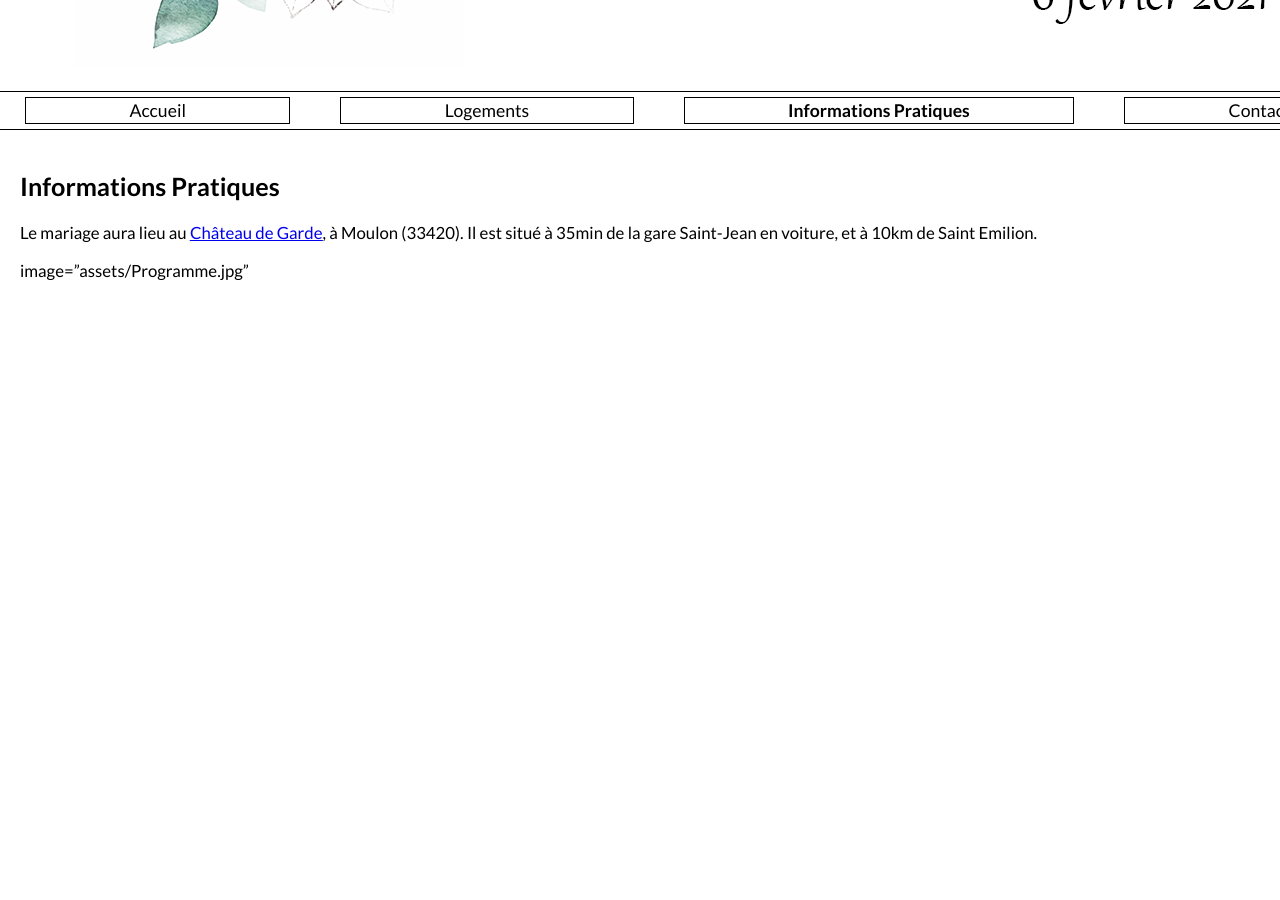
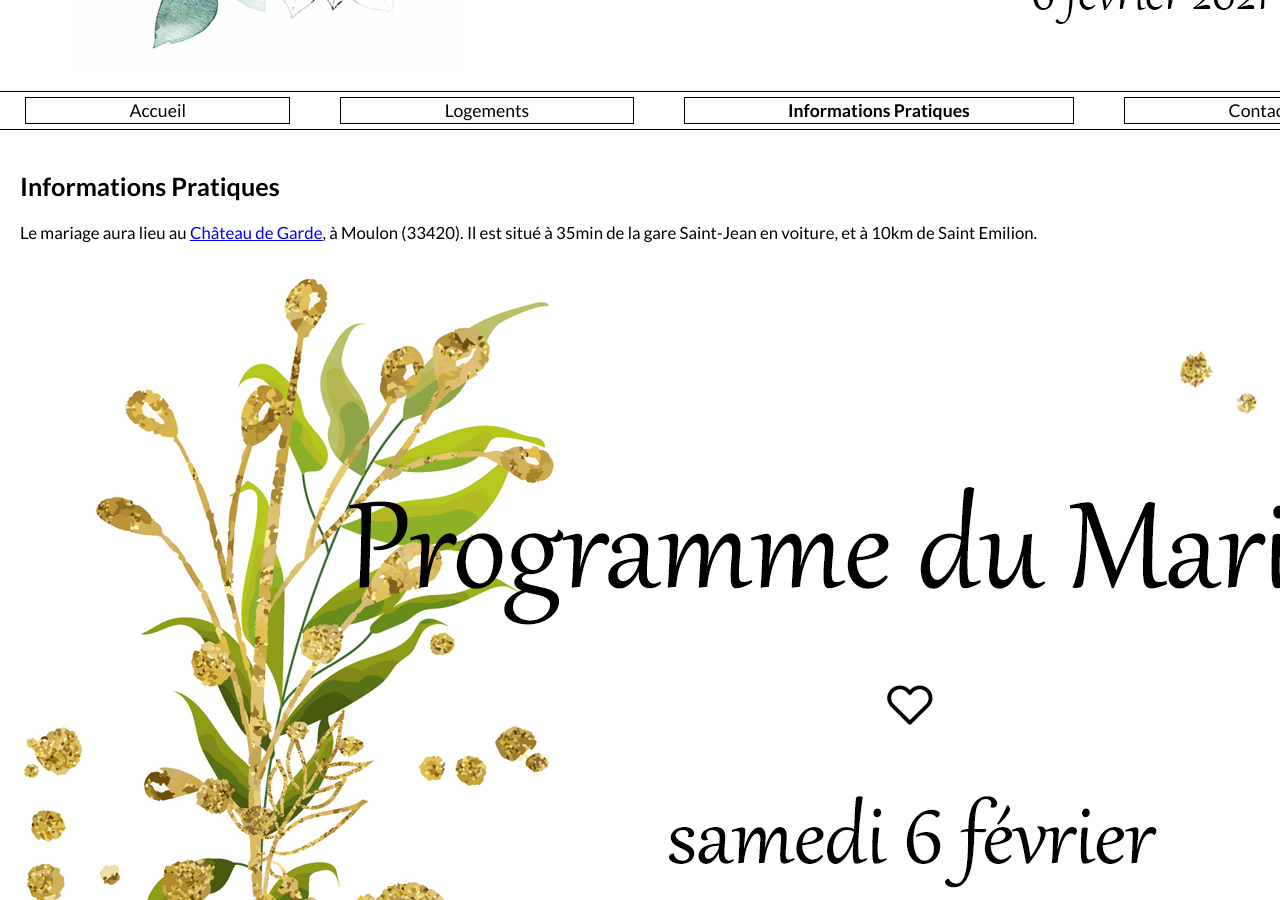
Before and after one commit to Germinal-A/Site-du-Mariage-de-Julia-et-Germain, a Jekyll site: the page built from informations-pratiques.md, in a window 1280 px wide and 900 px high, scrolled down 334 px. Built offline with Jekyll 4.4.1, drawn with Linux system fonts in a browser that asks for light colours; before the commit the page ends 900 px from its top, so only the background shows below that.

Commit message:
Update informations-pratiques.md

```diff
--- a/informations-pratiques.md
+++ b/informations-pratiques.md
@@ -9,4 +9,4 @@ weight: 3
 
 Le mariage aura lieu au <u><a href="https://chateaudegarde.com/">Château de Garde</a></u>, à Moulon (33420). Il est situé à 35min de la gare Saint-Jean en voiture, et à 10km de Saint Emilion.
 
-image="assets/Programme.jpg"
+<img src="assets/Programme.jpg">
```
